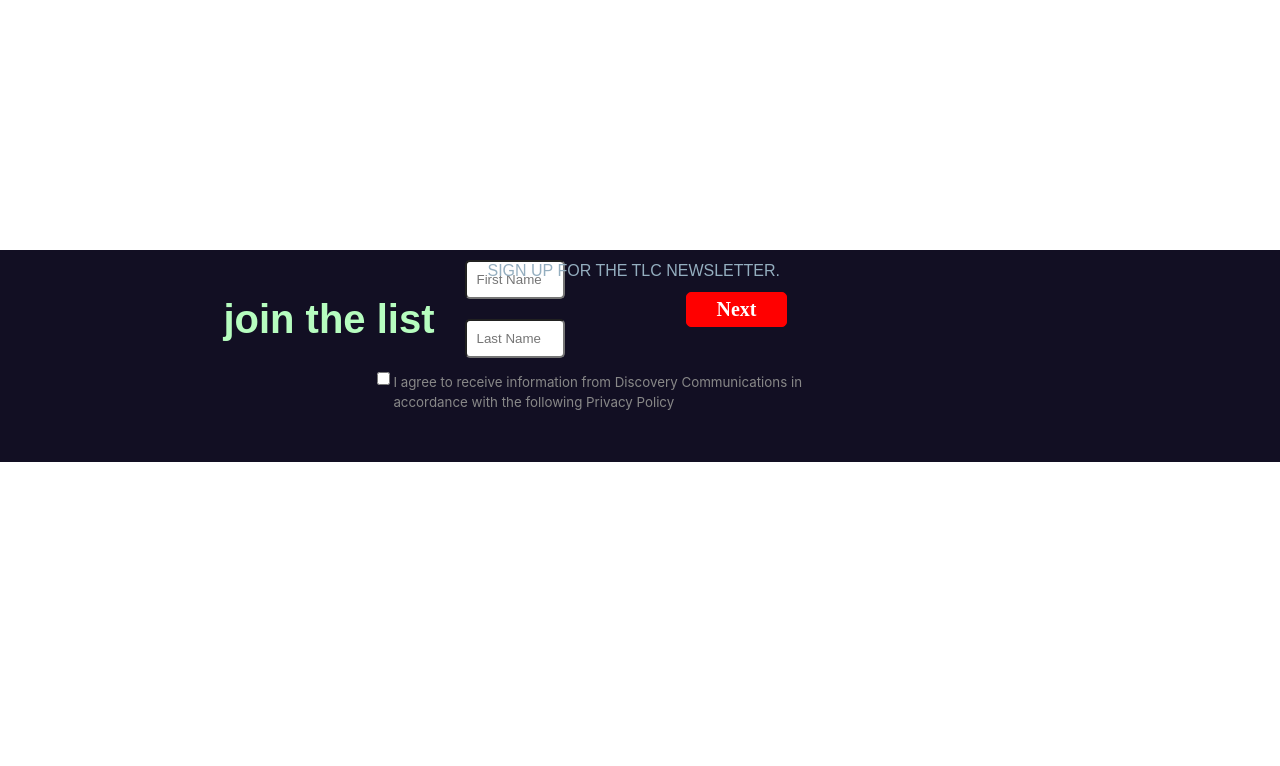
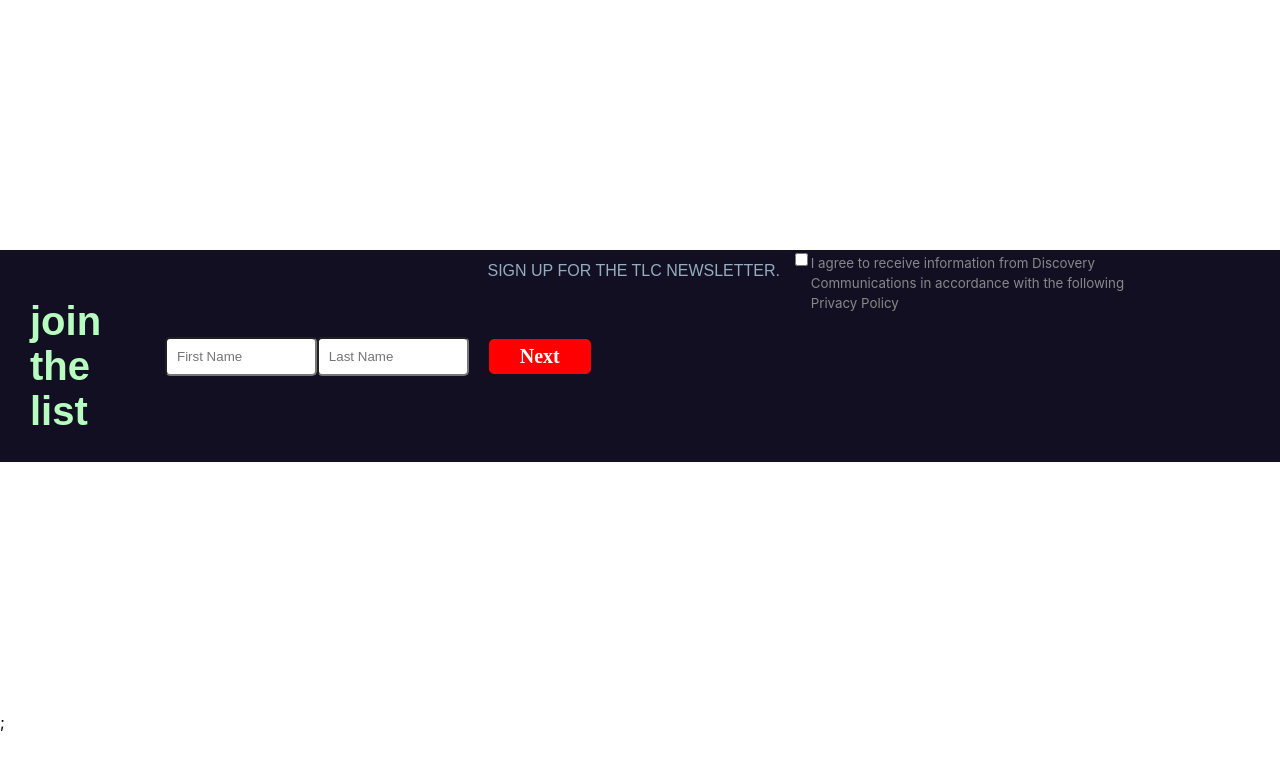
Before and after one commit to kg609/Signup-News-Letter, a React (Create React App) app: page / in a window 1280 px wide. Both pictures are taken after typing "name@example.com" into the empty fields and a click on the button "Next". Shown: the top 766 px of the page. Built offline with nearby package versions, Linux system fonts and the light colour scheme.

Commit message:
Added a new form component and a thank you component

```diff
--- a/src/components/form/SignUpForm.js
+++ b/src/components/form/SignUpForm.js
@@ -1,12 +1,9 @@
+/* eslint-disable default-case */
 import React, { Component } from 'react';
-import H1 from '../text/H1';
-import Label from './Label';
-import Email from '../inputs/Email';
-import NextButton from '../buttons/NextButton';
-import CheckBox from '../inputs/CheckBox';
-import CheckBoxText from '../text/CheckBoxText';
-import FirstName from '../inputs/FirstName';
-import LastName from '../inputs/LastName';
+
+import UserFullNameForm from './UserFullNameForm.';
+import UserEmailForm from './UserEmailForm';
+import ThankYouPage from '../form/ThankYouPage';
 
 class SignUpForm extends Component {
     constructor(props) {
@@ -16,9 +13,9 @@ class SignUpForm extends Component {
             email: "",
             firstName: "",
             lastName: "",
-            showContent: true
+            step: 1
+            // showContent: true
         }
-
     }
 
     handleClick = (event) =>  {
@@ -28,7 +25,8 @@ class SignUpForm extends Component {
             email: this.handleEmail,
             firstName: this.handleFNAME,
             lastName: this.handleLNAME,
-            showContent: !this.state.showContent
+            step: this.state.step + 1
+            // showContent: !this.state.showContent
          });
 
         // console.log(this.state.email);
@@ -38,63 +36,50 @@ class SignUpForm extends Component {
    }
 
     handleEmail =  (event) => {
-        // console.log(this.state.email);
-        // console.log(event.target.name);
-        // console.log(event.target.value);
-
        return  this.setState({ email: event.target.value });
     }
 
     handleFNAME =  (event) => {
-        // console.log(this.state.email);
-        // console.log(event.target.name);
-        // console.log(event.target.value);
-
        return  this.setState({ firstName: event.target.value });
     }
 
-    handleLNAME=  (event) => {
-        // console.log(this.state.email);
-        // console.log(event.target.name);
-        // console.log(event.target.value);
+    handleLNAME = (event) => {
+        return this.setState({ lastName: event.target.value });
 
-        return this.setState({ lastName: event.target.value });
     }
 
-    // handleToggleInputs = () => {
-    //     this.setState({ show: !this.state.show });
-
-    //     // console.log(this.state.show);
-    // }
-
+    nextStep = () => {
+        return this.setState({ step: this.state.step + 1 })
+    }
 
 
     render() {
-        return (
-            <div id="Signup-Form-Container">
-                <form onSubmit={this.handleClick}>
-                    <div className="signup-form">
-                        <H1/>
-                        <Label/>
-                        { this.state.showContent ?  (
-                        <div>
-                            <Email userEmail = {this.handleEmail} />
-                        </div>
-                        )
-                        :  (
-                        <div>
-                            <FirstName firstName  = {this.handleFNAME} />
-                            <LastName lastName = {this.handleLNAME} />
-                        </div> ) }
-                        <NextButton  />
-                    </div>
-                    <div>
-                        <CheckBox/>
-                        <CheckBoxText/>
-                    </div>
-                </form>
-            </div>
-        );
+        switch(this.state.step) {
+            case 1:
+            return  (
+                    <form onSubmit={this.handleClick}>
+                        <UserEmailForm
+                         email = {this.handleEmail}
+                         />
+                    </form>
+            )
+
+
+            case 2:
+                return (
+                        <form onSubmit={this.handleClick}>
+                        <UserFullNameForm
+                            firstName = {this.handleFNAME}
+                            lastName = {this.handleLNAME}
+                            onSubmit = {this.handleClick}
+                            />;
+                        </form>
+                )
+
+
+            case 3:
+            return  <ThankYouPage/>
+        }
     }
 }
 
--- /dev/null
+++ b/src/components/form/ThankYouPage.js
@@ -0,0 +1,18 @@
+import React from 'react';
+
+
+
+
+const ThankYouPage= () => {
+    return (
+          <div id="Signup-Form-Container">
+                    <form>
+                        <div className="signup-form">
+                            <h1>Thank you for siging up!</h1>
+                        </div>
+                    </form>
+                </div>
+    );
+}
+
+export default ThankYouPage;
--- /dev/null
+++ b/src/components/form/UserEmailForm.js
@@ -0,0 +1,29 @@
+import React from 'react';
+
+import H1 from '../text/H1';
+import Label from './Label';
+import NextButton from '../buttons/NextButton';
+import CheckBox from '../inputs/CheckBox';
+import CheckBoxText from '../text/CheckBoxText';
+import Email from '../inputs/Email';
+
+
+
+const UserEmailForm = (props) => {
+    return (
+        <div id="Signup-Form-Container">
+            <div className="signup-form">
+                <H1/>
+                <Label/>
+                <Email userEmail = {props.email} />
+                <NextButton  />
+            </div>
+            <div>
+                <CheckBox/>
+                <CheckBoxText/>
+            </div>
+    </div>
+    );
+}
+
+export default UserEmailForm;
--- /dev/null
+++ b/src/components/form/UserFullNameForm..js
@@ -0,0 +1,31 @@
+import React from 'react';
+
+import H1 from '../text/H1';
+import Label from './Label';
+import NextButton from '../buttons/NextButton';
+import CheckBox from '../inputs/CheckBox';
+import CheckBoxText from '../text/CheckBoxText';
+import FirstName from '../inputs/FirstName';
+import LastName from '../inputs/LastName';
+
+
+
+const UserFullNameForm = (props) => {
+    return (
+          <div id="Signup-Form-Container">
+                        <div className="signup-form">
+                            <H1/>
+                            <Label/>
+                            <FirstName firstName  = {props.firstName} />
+                            <LastName lastName = {props.lastName} />
+                            <NextButton  />
+                        </div>
+                        <div>
+                            <CheckBox/>
+                            <CheckBoxText/>
+                        </div>
+                </div>
+    );
+}
+
+export default UserFullNameForm;
```
